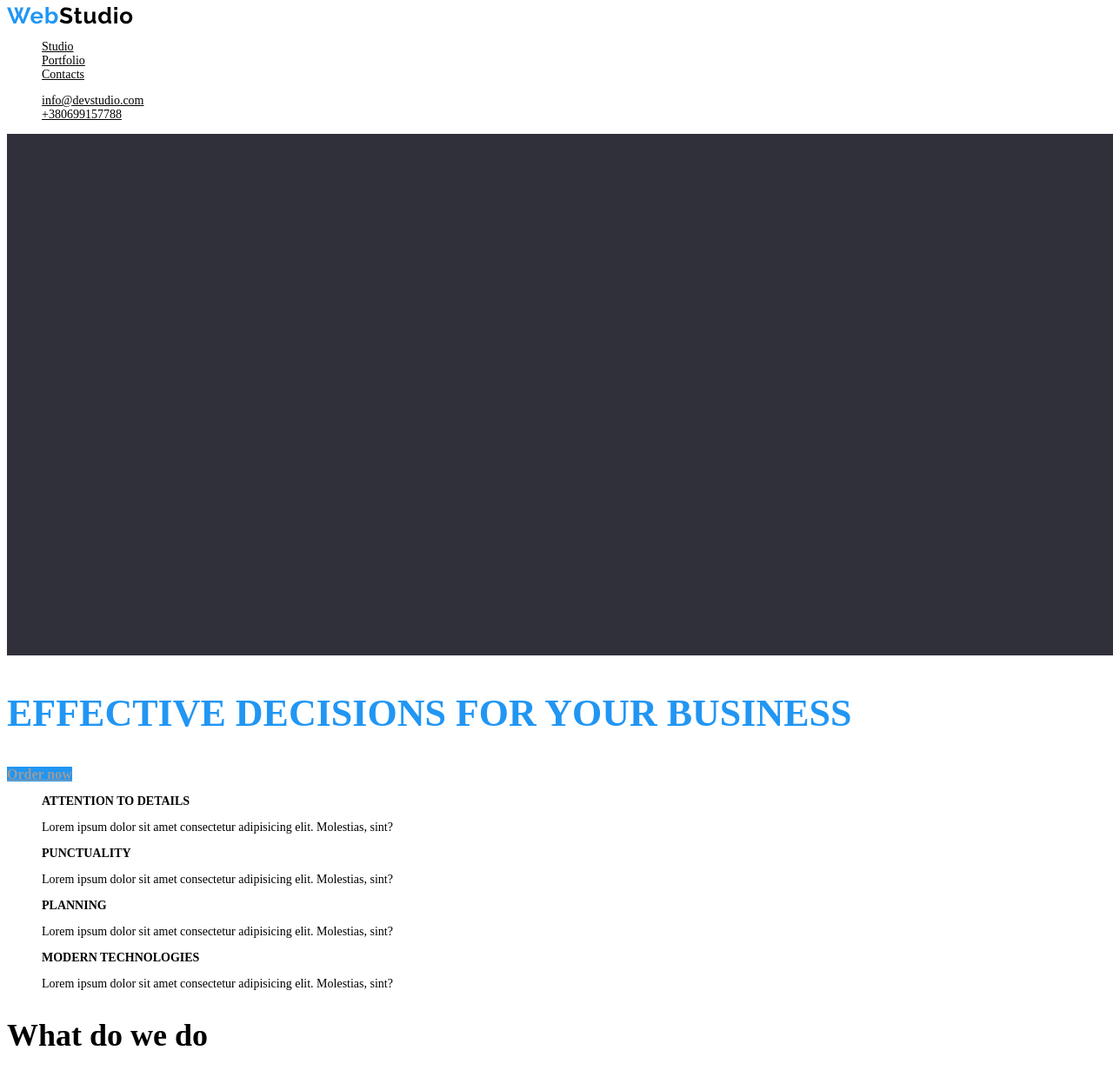
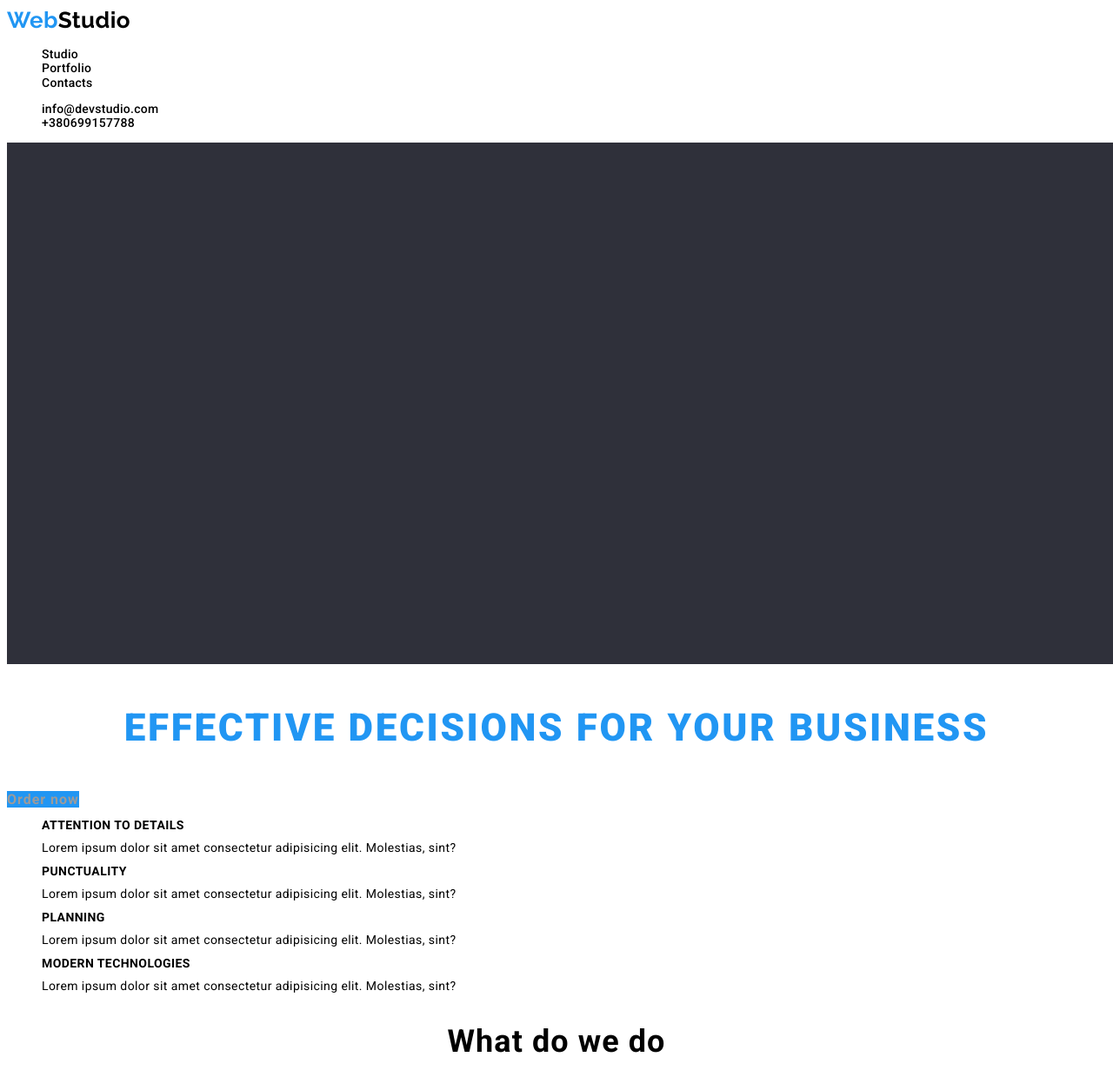
Before and after one commit to VD-Design/New, a plain HTML site: page index.html in a window 1280 px wide. Shown: the top 1239 px of the page at 87% size. Drawn offline with Linux system fonts and the light colour scheme.

Commit message:
text stylizing homework

```diff
--- a/css/styles.css
+++ b/css/styles.css
@@ -8,20 +8,39 @@
 /* GENERAL */
 
 .body {
-font-family: 'Times New Roman', Times, serif;
+font-family: 'roboto', sans-serif;
 color: var(--primary-text-color);
+font-weight: 400;
 font-size: 14px;
+line-height: 1.71;
+letter-spacing: 0.03em;
 }
 
 .hide {
     display: none;
 }
 
+.logo {
+    font-family: 'raleway', sans sans-serif;
+    color: var(--primary-text-color);
+    font-weight: 700;
+    font-size: 26px;
+    line-height: 1.19;
+    text-decoration: none;
+}
+
+.logo .accent {
+    color: var(--accent-color);
+}
+
 .button {
     color: var(--secondary-text-color);
     background-color: var(--accent-color);
-    font-weight: bold;
+    font-weight: 700;
     font-size: 16px;
+    line-height: 1.88;
+    letter-spacing: 0.06em;
+    text-decoration: none;
 }
 
 .button:hover,
@@ -32,8 +51,11 @@ font-size: 14px;
 
 
 .section-title {
-    font-size: 36px;
-    font-weight: bold;
+font-weight: 700;
+font-size: 36px;
+line-height: 1.17;
+text-align: center;
+letter-spacing: 0.03em;
 }
 
 
@@ -46,6 +68,10 @@ font-size: 14px;
 
 .site-nav {
     color: var(--primary-text-color );
+    text-decoration: none;
+    font-weight: 500;
+    line-height: 1.17;
+    letter-spacing: 0.02em;
 }
 
 .site-nav .link:hover,
@@ -61,8 +87,13 @@ font-size: 14px;
 
 .hero-title {
     color: var(--accent-color);
+    font-weight: 900;
     font-size: 44px;
-    font-weight: bold;
+    line-height: 1.36;
+
+    text-align: center;
+    letter-spacing: 0.06em;
+    text-transform: uppercase;
 }
 
 .hero .link {
@@ -79,8 +110,11 @@ font-size: 14px;
 /* features */
 
 .features .title {
+    font-weight: 700;
     font-size: 14px;
-    font-weight: bold;
+    line-height: 1.14px;
+    letter-spacing: 0.03em;
+    text-transform: uppercase;
 }
 
 
@@ -88,20 +122,21 @@ font-size: 14px;
 
 .team {
     font-size: 16px;
+    line-height: 1.18;
 }
 
-/* QUESTION one medium weight */
 .team .title {
-   font-weight: bold;
+    font-weight: 500;
 }
 
 /* footer */
 .footer-nav {
-    color: var(--secondary-text-color);
+    color: rgba(255, 255, 255, 0.6);
+    text-decoration: none;
 }
 
 .footer-nav .link:focus {
-    color: var(--secondary-text-color);
+    color: rgba(255, 255, 255, 0.6);
 }
 
 .footer-nav .link-map {
--- a/index.html
+++ b/index.html
@@ -6,6 +6,10 @@
     <meta name="viewport" content="width=device-width, initial-scale=1.0">
     <link rel="stylesheet" href="./css/styles.css">
     <title>STUDIO</title>
+    <link rel="preconnect" href="https://fonts.googleapis.com">
+    <link rel="preconnect" href="https://fonts.gstatic.com" crossorigin>
+    <link href="https://fonts.googleapis.com/css2?family=Raleway:wght@700&family=Roboto:wght@400;500;700;900&display=swap"
+        rel="stylesheet">
 </head>
 
 
@@ -14,8 +18,11 @@
 
     <header>
         <nav >
-            <a href="./index.html">
+            <!-- <a href="./index.html">
             <img src="./img/WebStudio.svg" alt="logo">
+        </a> -->
+        <a href="./index.html" class="logo">
+            <span class="logo accent">Web</span>Studio
         </a>
 
 
@@ -55,7 +62,7 @@
         <img src="./img/Bg.png" alt="heropicture" width="1600">
     </a>
 
-    <h1 class="hero-title">EFFECTIVE DECISIONS FOR YOUR BUSINESS</h1>
+    <h1 class="hero-title">effective decisions for your business</h1>
 
     <a href="ordernow.html" class="button">Order now</a>
 
@@ -67,19 +74,19 @@
     <h2 class="hide">hide</h2>
     <ul class="features list">
         <li>
-            <h3 class="title">ATTENTION TO DETAILS</h3>
+            <h3 class="title">attention to details</h3>
             <p class="text">Lorem ipsum dolor sit amet consectetur adipisicing elit. Molestias, sint?</p>
         </li>
         <li>
-            <h3 class="title">PUNCTUALITY</h3>
+            <h3 class="title">punctuality</h3>
             <p class="text">Lorem ipsum dolor sit amet consectetur adipisicing elit. Molestias, sint?</p>
         </li>
         <li>
-            <h3 class="title">PLANNING</h3>
+            <h3 class="title">planning</h3>
             <p class="text">Lorem ipsum dolor sit amet consectetur adipisicing elit. Molestias, sint?</p>
         </li>
         <li>
-            <h3 class="title">MODERN TECHNOLOGIES</h3>
+            <h3 class="title">modern technologies</h3>
             <p class="text">Lorem ipsum dolor sit amet consectetur adipisicing elit. Molestias, sint?</p>
         </li>
     </ul>
@@ -87,7 +94,7 @@
     <!-- QUESTION two h2>h3>h2 -->
     <h2 class="section-title">What do we do</h2>
 
-    <ul>
+    <ul class="list">
         <li>
             <img src="./img/box1.png" alt="box 1" width="370">
         </li>
@@ -106,28 +113,26 @@
 
     <h2 class="section-title">Our team</h2>
 
-    <!-- Hide -->
-    <h3 class="hide">wtf</h3>
 
 <ul class="team list">
     <li>
         <img src="./img/teamcard1.png" alt="tc1">
-        <h4 class="team title">Igor</h4>
+        <h3 class="team title">Igor</h4>
         <p>Product Designer</p>
     </li>
     <li>
         <img src="./img/teamcard2.png" alt="tc2">
-        <h4 class="team title">Olha</h4>
+        <h3 class="team title">Olha</h4>
         <p>Frontend Developer</p>
     </li>
     <li>
         <img src="./img/teamcard3.png" alt="tc3">
-        <h4 class="team title">Nikolay</h4>
+        <h3 class="team title">Nikolay</h4>
         <p>Marketing</p>
     </li>
     <li>
         <img src="./img/teamcard4.png" alt="tc4">
-        <h4 class="team title">Michael</h4>
+        <h3 class="team title">Michael</h4>
         <p>UI Designer</p>
     </li>
 </ul>
@@ -138,15 +143,17 @@
 
 
 
-<footer class="footer-nav list">
+<footer>
 
     <img src="./img/Footerbg.png" alt="footerbg" width="1600">
+    <a href="./index.html" class="logo">
+        <span class="logo accent">Web</span>Studio
+    </a>
+    <!-- <a href="mainpage.html">
+        <img src="./img/WebStudio.svg" alt="logofooter">
+    </a> -->
 
-    <a href="mainpage.html">
-        <img src="./img/WebStudio.svg" alt="logofooter">
-    </a>
-
-<ul>
+<ul class="footer-nav list">
     <li>
         <a href="googlemap.html" class="link-map">Kyiv, Zp, St. 26</a>
     </li>
```
Also changed, not shown: portfolio.html (+38 -6 lines).
